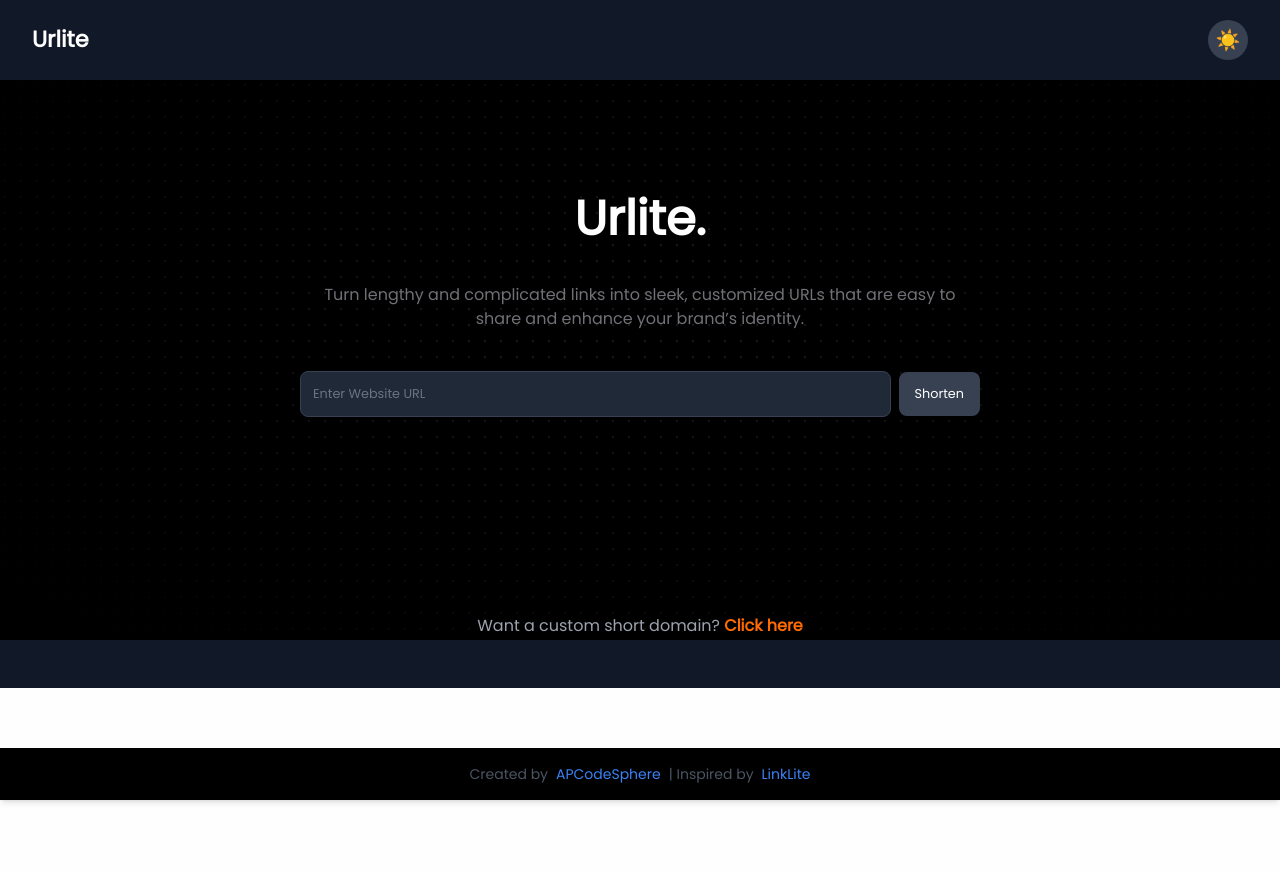
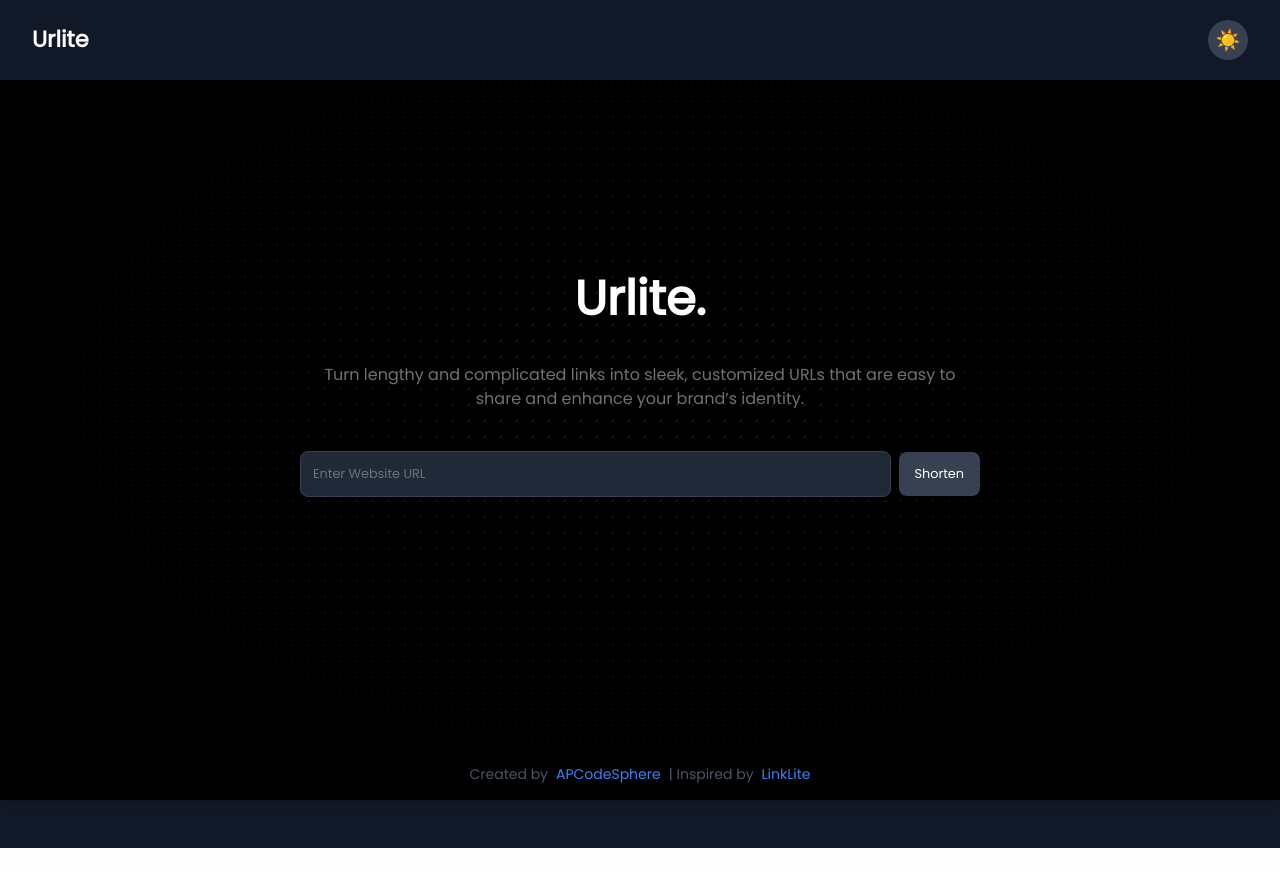
Before and after one commit to apreezofficial/Urlite, a React (Vite) app: page / in a window 1280 px wide. Before the commit the page ends 800 px from the top, so only its background shows below. Built offline with nearby package versions, Linux system fonts and the light colour scheme.

Commit message:
Update Page.jsx

```diff
--- a/src/components/Page.jsx
+++ b/src/components/Page.jsx
@@ -87,9 +87,7 @@
     };
 
     return (
-        <div>
-            <main className="h-[40rem] w-full dark:bg-black bg-white dark:bg-dot-white/[0.2] bg-dot-black/[0.2] relative flex items-center justify-center">
-                <div className="absolute pointer-events-none inset-0 flex items-center justify-center dark:bg-black bg-white [mask-image:radial-gradient(ellipse_at_center,transparent_20%,black)]"></div>
+        <div><main className="min-h-screen w-full dark:bg-black bg-white dark:bg-dot-white/[0.2] bg-dot-black/[0.2] relative flex items-center justify-center"> <div className="absolute pointer-events-none inset-0 flex items-center justify-center dark:bg-black bg-white [mask-image:radial-gradient(ellipse_at_center,transparent_20%,black)]"></div>
                 <div className="flex text-center flex-col gap-[1.75rem] w-[315px] md:w-[500px] lg:w-[680px] -mt-[4.8rem] sm:-mt-[2.5rem]">
                     <motion.h1
                         initial="hidden"
```
